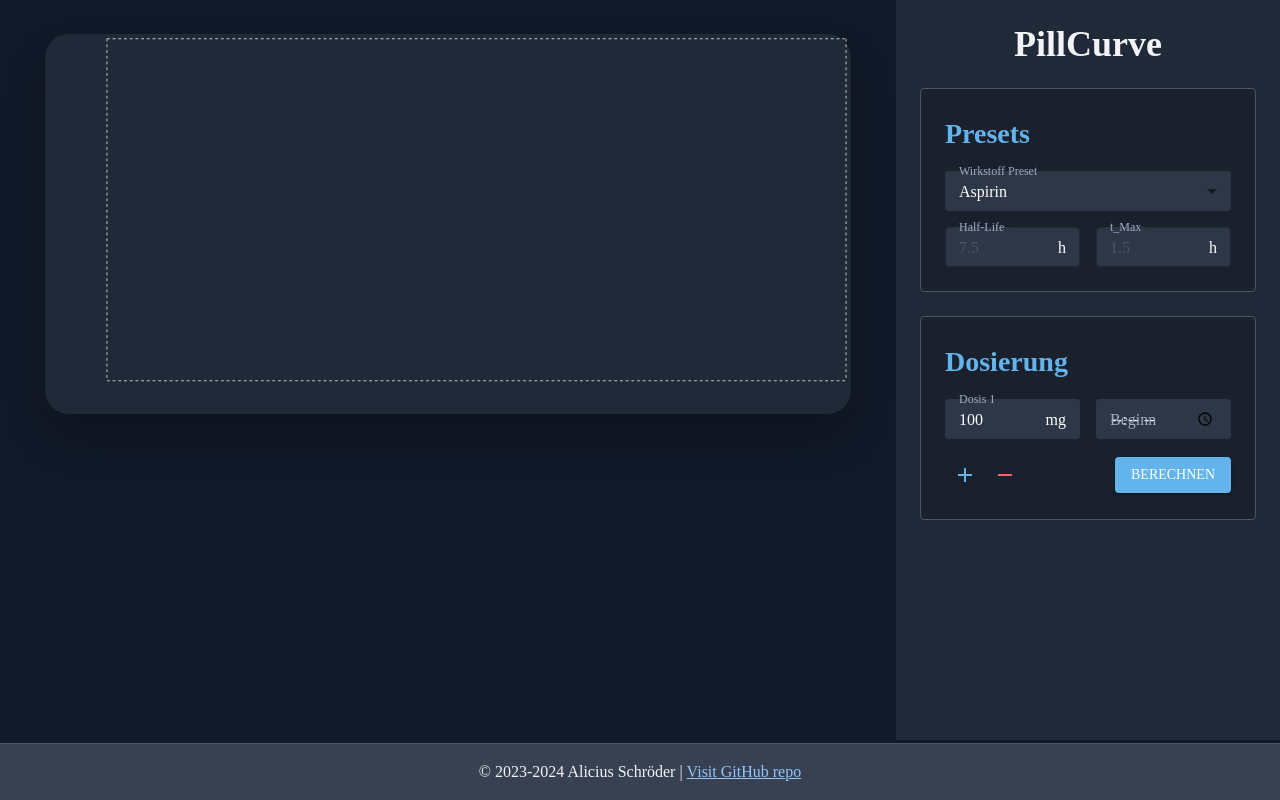
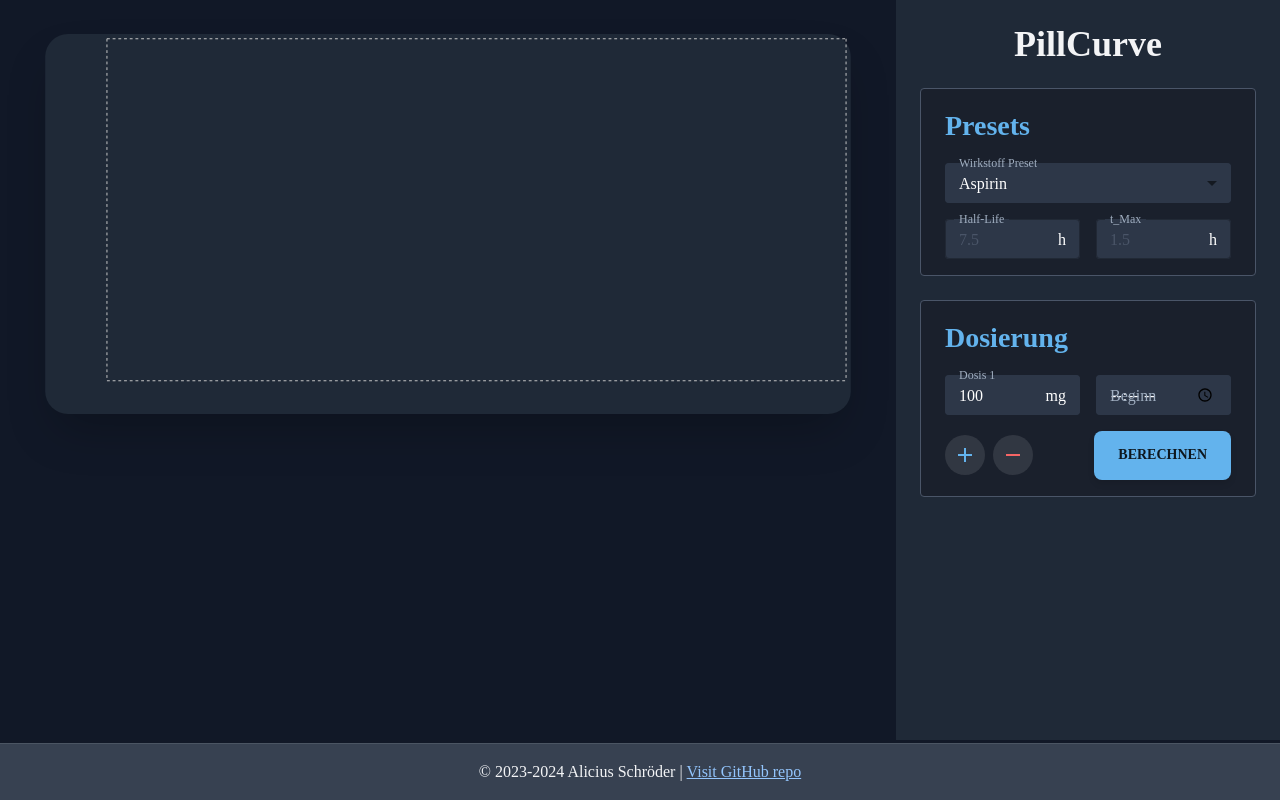
Before and after one commit to aliciusschroeder/pillcurve, a Next.js app: page /dosingform in a window 1280 px wide. Built offline with nearby package versions, Linux system fonts and the light colour scheme.

Commit message:
Improve styling

```diff
--- a/src/components/DoseInput.tsx
+++ b/src/components/DoseInput.tsx
@@ -118,14 +118,34 @@ const DoseInput: React.FC<DoseInputProps> = ({
           </div>
           <div className="flex justify-between items-center mt-6">
             <div>
-                  <IconButton onClick={onAddDose} color="primary">
+              <IconButton
+                onClick={onAddDose}
+                color="primary"
+                style={{ backgroundColor: 'rgba(255, 255, 255, 0.1)', marginRight: '8px' }}
+              >
                 <AddIcon />
               </IconButton>
-                  <IconButton onClick={onRemoveDose} color="secondary">
+              <IconButton
+                onClick={onRemoveDose}
+                color="secondary"
+                style={{ backgroundColor: 'rgba(255, 255, 255, 0.1)' }}
+              >
                 <RemoveIcon />
               </IconButton>
             </div>
-                <Button variant="contained" color="primary" onClick={onCalculateClick}>
+            <Button
+              variant="contained"
+              color="primary"
+              onClick={onCalculateClick}
+              style={{
+                backgroundColor: theme.palette.primary.main,
+                color: theme.palette.primary.contrastText,
+                fontWeight: 'bold',
+                borderRadius: '8px',
+                padding: '12px 24px',
+                boxShadow: '0 4px 6px rgba(0, 0, 0, 0.1)',
+              }}
+            >
               Berechnen
             </Button>
           </div>
--- a/src/components/DosingForm.tsx
+++ b/src/components/DosingForm.tsx
@@ -40,6 +40,8 @@ const DosingForm: React.FC = () => {
                     // tMax={formData.tMax}
                     concentrationData={concentrationData}
                     startingTime={formData.startingTime}
+                    times={formData.times}
+                    doses={formData.doses}
                 />
             </div>
             <aside className="md:w-96 bg-gray-800 p-6 overflow-auto max-h-[calc(100vh-60px)]">
--- a/src/components/styledComponents.ts
+++ b/src/components/styledComponents.ts
@@ -6,7 +6,7 @@ export const FormSection = styled('section')(({ theme }) => ({
   borderRadius: theme.shape.borderRadius,
   border: `1px solid ${theme.palette.divider}`,
   backgroundColor: '#1A202C',
-  padding: theme.spacing(3),
+  padding: theme.spacing(2, 3),
   marginBottom: theme.spacing(3),
 }));
 
@@ -15,4 +15,5 @@ export const FormHeader = styled('h2')(({ theme }) => ({
   fontWeight: 700,
   color: theme.palette.primary.main,
   marginBottom: theme.spacing(2),
+  marginTop: theme.spacing(0),
 }));
```
Lines whose indentation alone changed are shown as unchanged.
